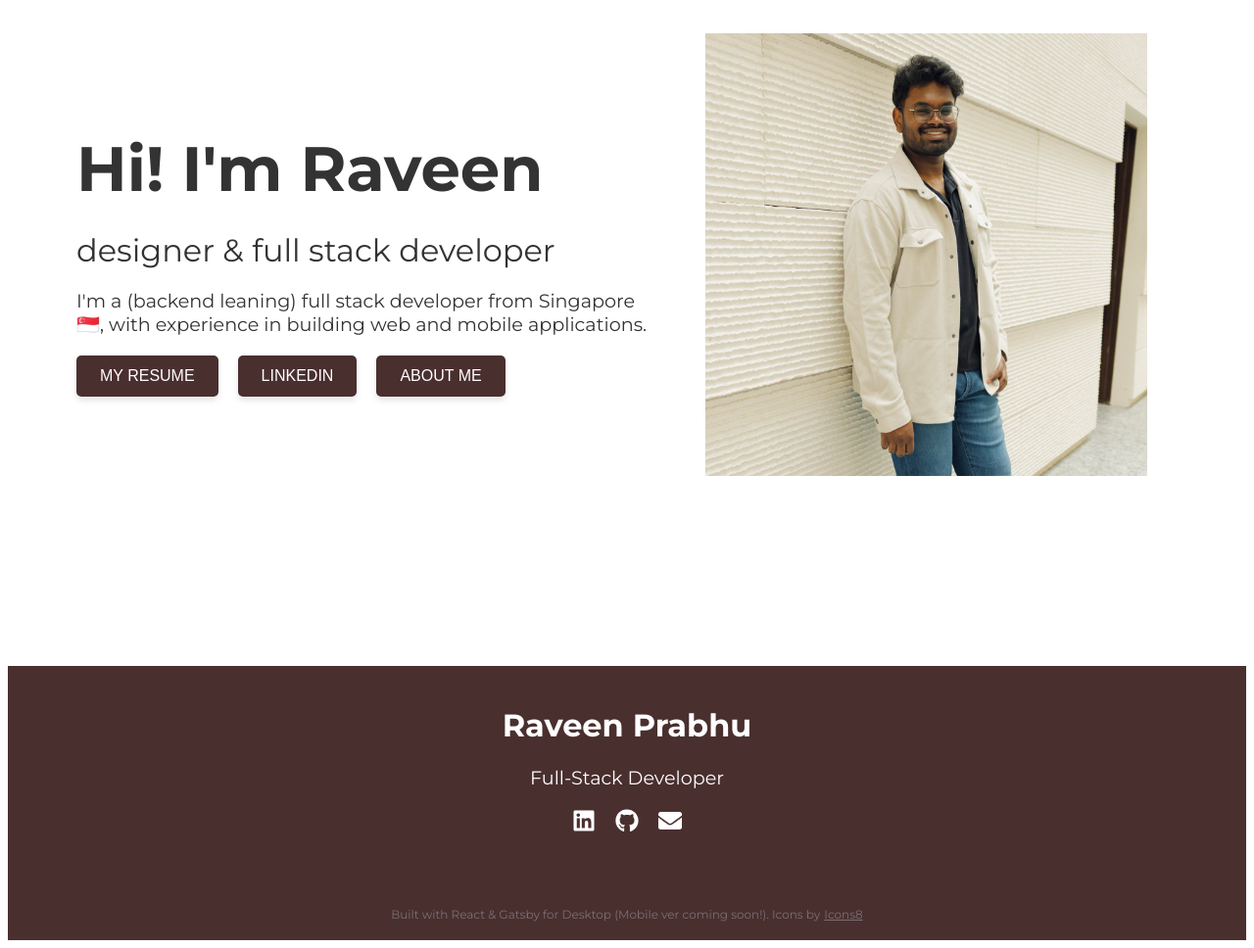
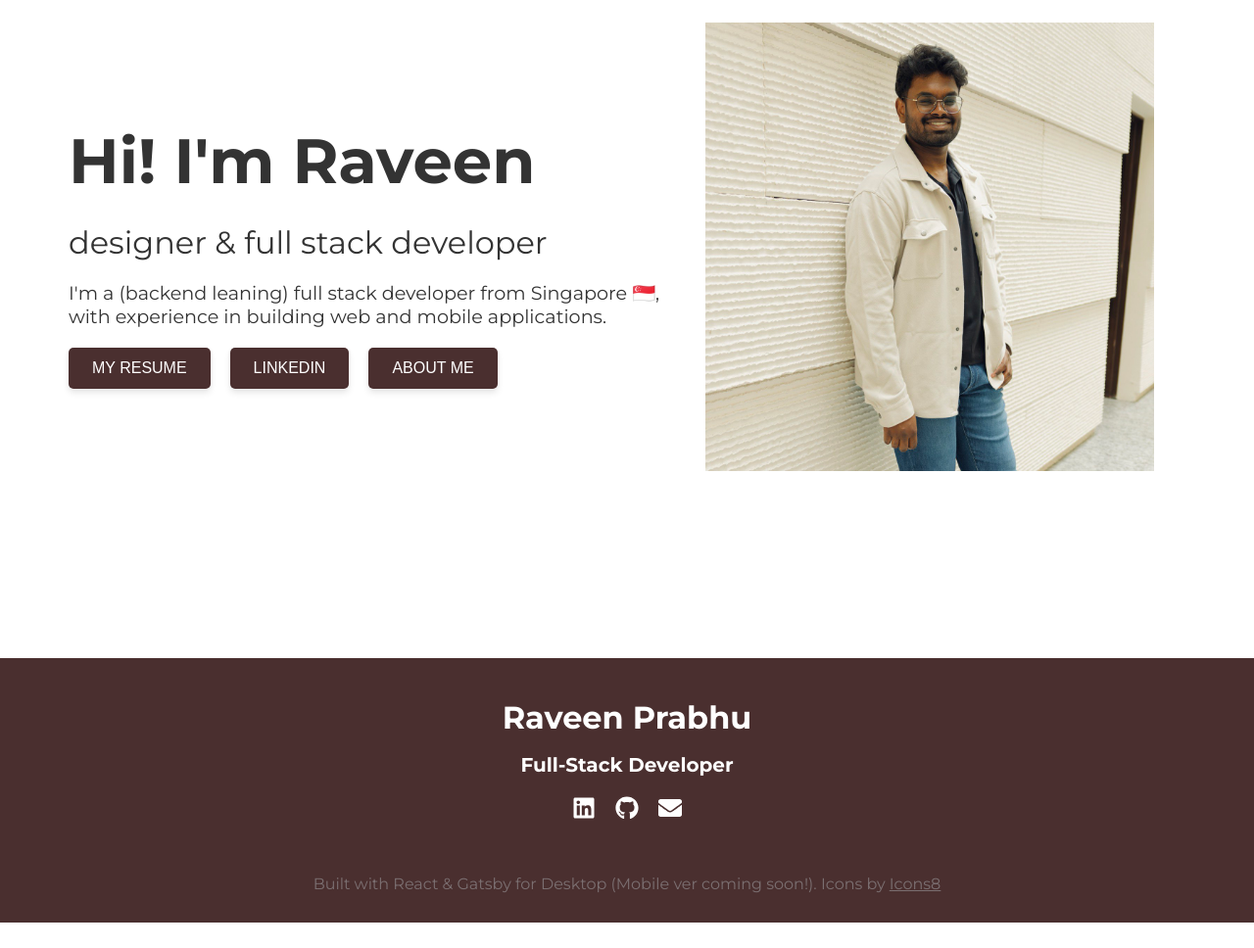
Before and after one commit to itsraveen/personal-portfolio, a Gatsby site: page / in a window 1280 px wide. Shown: the part 168-1136 px from the top of the page at 98% size. After the commit the page ends 1110 px from the top, so only its background shows below. Built offline with nearby package versions, Linux system fonts and the light colour scheme; Gatsby itself is replaced by a stand-in of ours.

Commit message:
Fix footerbar

```diff
--- a/src/components/css/footerbar.module.css
+++ b/src/components/css/footerbar.module.css
@@ -1,52 +1,63 @@
+/* Reset body and html margins and padding */
+html, body {
+  margin: 0;
+  padding: 0;
+  overflow-x: hidden; /* Prevent horizontal scrolling */
+}
+
 .footerBar {
   background-color: #4a2f2f;
   color: white;
   text-align: center;
-  padding: 20px;
-  max-height: 30vh; /* Set maximum height to 30% of viewport height */
-  overflow-y: auto; /* Add scrollbar if content exceeds maximum height */
+  padding: 20px 0;
+  width: 100vw; /* Ensure the footer spans the entire viewport width */
+  box-sizing: border-box;
+  margin: 0; /* Ensure no additional margins are added */
 }
 
-.footerBar .content h1 {
-font-size: 2em;
+.content {
+  max-width: 1200px; /* Centers content within a reasonable width */
+  margin: 0 auto; /* Center the content */
+  padding: 0 20px;
 }
 
-.footerBar .content p {
-font-size: 1.2em;
+.content h1 {
+  font-size: 2em;
+  margin-bottom: 5px;
+}
+
+.content h2 {
+  font-size: 1.25em;
+}
+
+.content p {
+  font-size: 1.0em;
   margin: 10px 0;
 }
 
-.footerBar .icons {
+.icons {
   font-size: 1.5em;
   margin: 20px 0;
 }
 
-.footerBar .icons a {
+.icons a {
   color: white;
   margin: 0 10px;
+  transition: color 0.3s ease;
 }
 
-.footerBar .icons a:hover {
+.icons a:hover {
   color: #ccc;
 }
 
-.footerBar footer {
-position: absolute;
-bottom: 0;
-width: 100%;
-font-size: 0.8em;
-padding: 10px;
-}
-
-
 .builtby {
-font-size: .75rem !important; /* Smaller font size, you can adjust as necessary */
-padding-top: 50px; /* Adjust as needed */
+  font-size: 0.75rem;
+  padding-top: 30px;
   color: #7B6F71;
-display: flex; /* Use flexbox to align items inline */
-justify-content: center; /* Center content horizontally */
-align-items: center; /* Center items vertically */
-flex-wrap: wrap; /* Allow items to wrap */
+  display: flex;
+  justify-content: center;
+  align-items: center;
+  flex-wrap: wrap;
 }
 
 .builtby a {
@@ -58,3 +69,21 @@ text-decoration: underline;
 .builtby a:hover {
   color: #ccc;
 }
+
+@media (max-width: 768px) {
+  .content h1 {
+    font-size: 1.5em;
+  }
+
+  .content p {
+    font-size: 1em;
+  }
+
+  .icons {
+    font-size: 1.2em;
+  }
+
+  .builtby {
+    font-size: 0.7rem;
+  }
+}
--- a/src/components/css/hero2.module.css
+++ b/src/components/css/hero2.module.css
@@ -1,3 +1,10 @@
+/* Reset body and html margins and padding */
+html, body {
+    margin: 0;
+    padding: 0;
+    overflow-x: hidden; /* Prevent horizontal scrolling */
+}
+
 .hero {
     display: flex;
     align-items: center;
--- a/src/components/css/layout.css
+++ /dev/null
@@ -1,225 +0,0 @@
-:root {
-  --border-radius: 4px;
-  --color-text: #333;
-  --color-primary: #7026b9;
-  --color-code-bg: #fff4db;
-  --color-code: #8a6534;
-  --font-sans: -apple-system, BlinkMacSystemFont, "Segoe UI", Helvetica, Arial,
-    sans-serif, "Apple Color Emoji", "Segoe UI Emoji";
-  --font-mono: SFMono-Regular, Menlo, Monaco, Consolas, "Liberation Mono",
-    "Courier New", monospace;
-  --font-lg: 18px;
-  --font-md: 16px;
-  --font-sm: 14px;
-  --font-sx: 12px;
-  --line-height-loose: 1.75;
-  --line-height-normal: 1.5;
-  --line-height-dense: 1.1;
-  --space-1: 4px;
-  --space-2: 8px;
-  --space-3: 16px;
-  --space-4: 24px;
-  --space-5: 32px;
-  --space-6: 64px;
-  --size-content: 54rem;
-  --size-gutter: var(--space-5);
-  --size-gap: var(--space-6);
-}
-html {
-  -webkit-text-size-adjust: 100%;
-  box-sizing: border-box;
-  font: sans-serif;
-  font-size: var(--font-md);
-  line-height: var(--line-height-normal);
-  overflow-y: scroll;
-  padding: 0;
-}
-body {
-  -moz-osx-font-smoothing: grayscale;
-  -webkit-font-smoothing: antialiased;
-  color: var(--color-text);
-  font-family: sans-serif;
-  font-family: var(--font-sans);
-  font-weight: normal;
-  margin: 0;
-  word-wrap: break-word;
-}
-a {
-  background-color: transparent;
-  color: var(--color-primary);
-  text-decoration: none;
-  font-weight: 500;
-  text-decoration: underline;
-  text-decoration-thickness: 1.5px;
-  text-underline-offset: 2px;
-}
-a:active,
-a:hover {
-  outline-width: 0;
-  text-decoration: none;
-}
-abbr[title] {
-  border-bottom: 1px dotted hsla(0, 0%, 0%, 0.5);
-  cursor: help;
-  text-decoration: none;
-}
-b,
-strong {
-  font-weight: inherit;
-  font-weight: bolder;
-}
-dfn {
-  font-style: italic;
-}
-h1 {
-  margin: 0;
-  margin-bottom: 3rem;
-  padding: 0;
-  line-height: var(--line-height-dense);
-  letter-spacing: -0.01em;
-}
-h1 > b {
-  color: var(--color-primary);
-}
-img {
-  border-style: none;
-  max-width: 100%;
-}
-code,
-kbd,
-pre,
-samp {
-  font-family: var(--font-mono);
-  font-size: 1em;
-  line-height: inherit;
-}
-hr {
-  box-sizing: content-box;
-  overflow: visible;
-  margin-left: 0;
-  margin-right: 0;
-  margin-top: 0;
-  padding: 0;
-  margin-bottom: calc(var(--space-4) - 1px);
-  background: hsla(0, 0%, 0%, 0.2);
-  border: none;
-  height: 1px;
-}
-* {
-  box-sizing: inherit;
-}
-*:before {
-  box-sizing: inherit;
-}
-*:after {
-  box-sizing: inherit;
-}
-hgroup,
-img,
-figure,
-fieldset,
-ul,
-ol,
-dl,
-dd,
-p {
-  margin: 0;
-  padding: 0;
-  margin-bottom: var(--space-4);
-}
-ul,
-ol {
-  margin-left: var(--space-4);
-  list-style-position: outside;
-  list-style-image: none;
-}
-pre {
-  margin-left: 0;
-  margin-right: 0;
-  margin-top: 0;
-  margin-bottom: var(--space-4);
-  font-size: 0.875rem;
-  line-height: var(--line-height-normal);
-  background: hsla(0, 0%, 0%, 0.04);
-  border-radius: var(--border-radius);
-  overflow: auto;
-  word-wrap: normal;
-  padding: var(--space-4);
-}
-b,
-strong,
-dt,
-th {
-  font-weight: bold;
-}
-li {
-  margin-bottom: calc(var(--space-4) / 2);
-}
-ol li,
-ul li {
-  padding-left: 0;
-}
-li > ol,
-li > ul {
-  margin-bottom: calc(var(--space-4) / 2);
-  margin-left: var(--space-4);
-  margin-top: calc(var(--space-4) / 2);
-}
-blockquote *:last-child {
-  margin-bottom: 0;
-}
-li *:last-child {
-  margin-bottom: 0;
-}
-p *:last-child {
-  margin-bottom: 0;
-}
-li > p {
-  margin-bottom: calc(var(--space-4) / 2);
-}
-p {
-  max-width: 680px;
-}
-code {
-  font-size: 0.875rem;
-}
-kbd {
-  font-size: 0.875rem;
-}
-samp {
-  font-size: 0.875rem;
-}
-abbr {
-  border-bottom: 1px dotted hsla(0, 0%, 0%, 0.5);
-  cursor: help;
-}
-acronym {
-  border-bottom: 1px dotted hsla(0, 0%, 0%, 0.5);
-  cursor: help;
-}
-tt,
-code {
-  background-color: var(--color-code-bg);
-  border-radius: var(--border-radius);
-  color: var(--color-code);
-  font-family: var(--font-mono);
-  padding-bottom: 0.25em;
-  padding-top: 0.25em;
-  word-break: normal;
-}
-pre code {
-  background: none;
-}
-code:before,
-code:after,
-tt:before,
-tt:after {
-  content: "\00a0";
-  letter-spacing: -0.2em;
-}
-pre code:before,
-pre code:after,
-pre tt:before,
-pre tt:after {
-  content: none;
-}
--- a/src/components/css/layout.module.css
+++ b/src/components/css/layout.module.css
@@ -1,5 +1,4 @@
 .container {
-  width: 100%;
   background-color: f2f2f2;
 }
 
--- a/src/components/js/footerbar.js
+++ b/src/components/js/footerbar.js
@@ -1,21 +1,27 @@
 import React from 'react';
 import { FaLinkedin, FaGithub, FaEnvelope } from 'react-icons/fa';
-import * as styles from '../css/footerbar.module.css'; // Import CSS module
+import * as styles from '../css/footerbar.module.css';
 
 const FooterBar = () => {
   return (
     <div className={styles.footerBar}>
       <div className={styles.content}>
         <h1>Raveen Prabhu</h1>
-        <p>Full-Stack Developer</p>
+        <h2>Full-Stack Developer</h2>
         <div className={styles.icons}>
-          <a href="https://www.linkedin.com/in/raveenprabhu/" target="_blank" rel="noopener noreferrer"><FaLinkedin /></a>
-          <a href="https://github.com/itsraveen" target="_blank" rel="noopener noreferrer"><FaGithub /></a>
-          <a href="mailto:raveenprabhu99@gmail.com"><FaEnvelope /></a>
+          <a href="https://www.linkedin.com/in/raveenprabhu/" target="_blank" rel="noopener noreferrer">
+            <FaLinkedin />
+          </a>
+          <a href="https://github.com/itsraveen" target="_blank" rel="noopener noreferrer">
+            <FaGithub />
+          </a>
+          <a href="mailto:raveenprabhu99@gmail.com">
+            <FaEnvelope />
+          </a>
         </div>
         <p className={styles.builtby}>
           Built with React & Gatsby for Desktop (Mobile ver coming soon!).
-          Icons by <a href="https://icons8.com/" target="_blank" rel="noopener noreferrer"> Icons8</a>
+          Icons by <a href="https://icons8.com/" target="_blank" rel="noopener noreferrer">Icons8</a>
         </p>
       </div>
     </div>
```
Lines whose indentation alone changed are shown as unchanged.
